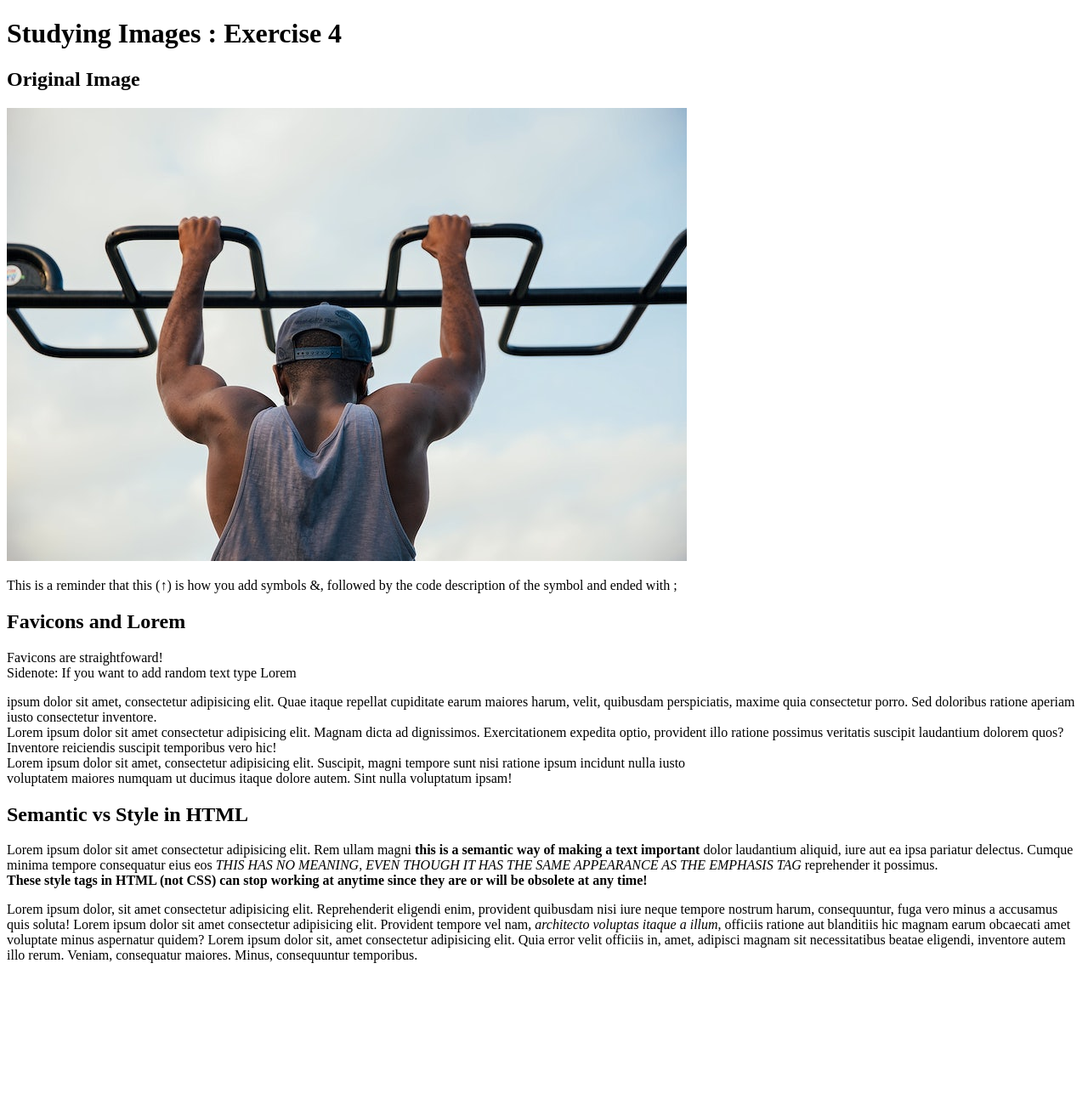
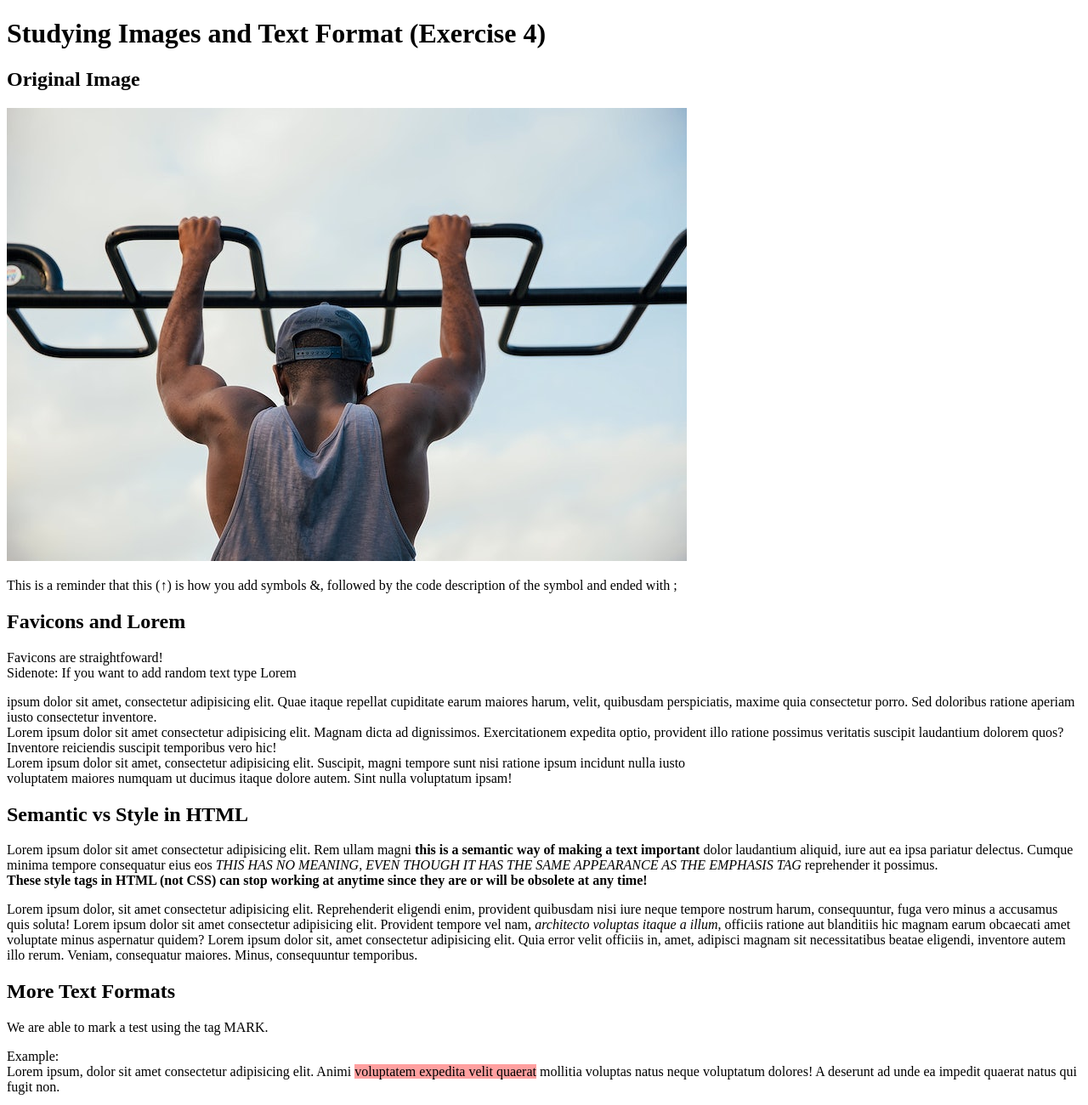
Before and after one commit to rutysara/HTML-CSS, a plain HTML site: page Exercises/ex004/index.html in a window 1280 px wide. Shown: the whole page at 85% size. Before the commit the page ends 1149 px from the top, so only its background shows below. Drawn offline with Linux system fonts and the light colour scheme.

Commit message:
Text Formating

```diff
--- a/Exercises/ex004/index.html
+++ b/Exercises/ex004/index.html
@@ -4,25 +4,32 @@
     <meta charset="UTF-8">
     <meta name="viewport" content="width=device-width, initial-scale=1.0">
     <link rel="shortcut icon" href="Favicon/favicon.ico" type="image/x-icon">
-    <title>Capítulo 6, Aula 4 – A tag img em HTML5</title>
+    <title>Capítulo 6 ao Capítulo 8</title>
 </head>
 <body>
-    <h1>Studying Images : Exercise 4</h1>
+    <h1>Studying Images and Text Format (Exercise 4)</h1>
 
     <h2>Original Image</h2>
-   <img src="Images/men pull up bar ORIGINAL.jpeg" alt="men pull up bar">
-   <p>This is a reminder that this (&UpArrow;) is how you add symbols &, followed by the code description of the symbol and ended with ;</p>
+    <img src="Images/men pull up bar ORIGINAL.jpeg" alt="men pull up bar">
+    <p>This is a reminder that this (&UpArrow;) is how you add symbols &, followed by the code description of the symbol and ended with ;</p>
 
-   <h2>Favicons and Lorem</h2>
-    <p>Favicons are straightfoward!<br>
+    <h2>Favicons and Lorem</h2>
+    <p>Favicons are straightfoward! <br>
     Sidenote: If you want to add random text type Lorem</p>
-    <p>ipsum dolor sit amet, consectetur adipisicing elit. Quae itaque repellat cupiditate earum maiores harum, velit, quibusdam perspiciatis, maxime quia consectetur porro. Sed doloribus ratione aperiam iusto consectetur inventore.<br>
-    Lorem ipsum dolor sit amet consectetur adipisicing elit. Magnam dicta ad dignissimos. Exercitationem expedita optio, provident illo ratione possimus veritatis suscipit laudantium dolorem quos? Inventore reiciendis suscipit temporibus vero hic!<br>
+    <p>ipsum dolor sit amet, consectetur adipisicing elit. Quae itaque repellat cupiditate earum maiores harum, velit, quibusdam perspiciatis, maxime quia consectetur porro. Sed doloribus ratione aperiam iusto consectetur inventore. <br>
+    Lorem ipsum dolor sit amet consectetur adipisicing elit. Magnam dicta ad dignissimos. Exercitationem expedita optio, provident illo ratione possimus veritatis suscipit laudantium dolorem quos? Inventore reiciendis suscipit temporibus vero hic! <br>
     Lorem ipsum dolor sit amet, consectetur adipisicing elit. Suscipit, magni tempore sunt nisi ratione ipsum incidunt nulla iusto <br>
     voluptatem maiores numquam ut ducimus itaque dolore autem. Sint nulla voluptatum ipsam!</p>
+
     <h2>Semantic vs Style in HTML</h2>
-    <p>Lorem ipsum dolor sit amet consectetur adipisicing elit. Rem ullam magni <strong>this is a semantic way of making a text important</strong> dolor laudantium aliquid, iure aut ea ipsa pariatur delectus. Cumque minima tempore consequatur eius eos <i>THIS HAS NO MEANING, EVEN THOUGH IT HAS THE SAME APPEARANCE AS THE EMPHASIS TAG</i> reprehender it possimus.<br>
+    <p>Lorem ipsum dolor sit amet consectetur adipisicing elit. Rem ullam magni <strong>this is a semantic way of making a text important</strong> dolor laudantium aliquid, iure aut ea ipsa pariatur delectus. Cumque minima tempore consequatur eius eos <i>THIS HAS NO MEANING, EVEN THOUGH IT HAS THE SAME APPEARANCE AS THE EMPHASIS TAG</i> reprehender it possimus. <br>
     <strong>These style tags in HTML (not CSS) can stop working at anytime since they are or will be obsolete at any time!</strong></p>
     <p>Lorem ipsum dolor, sit amet consectetur adipisicing elit. Reprehenderit eligendi enim, provident quibusdam nisi iure neque tempore nostrum harum, consequuntur, fuga vero minus a accusamus quis soluta! Lorem ipsum dolor sit amet consectetur adipisicing elit. Provident tempore vel nam, <em>architecto voluptas itaque a illum</em>, officiis ratione aut blanditiis hic magnam earum obcaecati amet voluptate minus aspernatur quidem? Lorem ipsum dolor sit, amet consectetur adipisicing elit. Quia error velit officiis in, amet, adipisci magnam sit necessitatibus beatae eligendi, inventore autem illo rerum. Veniam, consequatur maiores. Minus, consequuntur temporibus.</p>
+
+    <h2>More Text Formats</h2>
+    <p>We are able to mark a test using the tag MARK. </p>
+    <p>Example: <br>
+    Lorem ipsum, dolor sit amet consectetur adipisicing elit. Animi <mark style="background-color: rgba(255, 0, 0, 0.372);">voluptatem expedita velit quaerat</mark> mollitia voluptas natus neque voluptatum dolores! A deserunt ad unde ea impedit quaerat natus qui fugit non.
+    </p>
 </body>
 </html>
```
